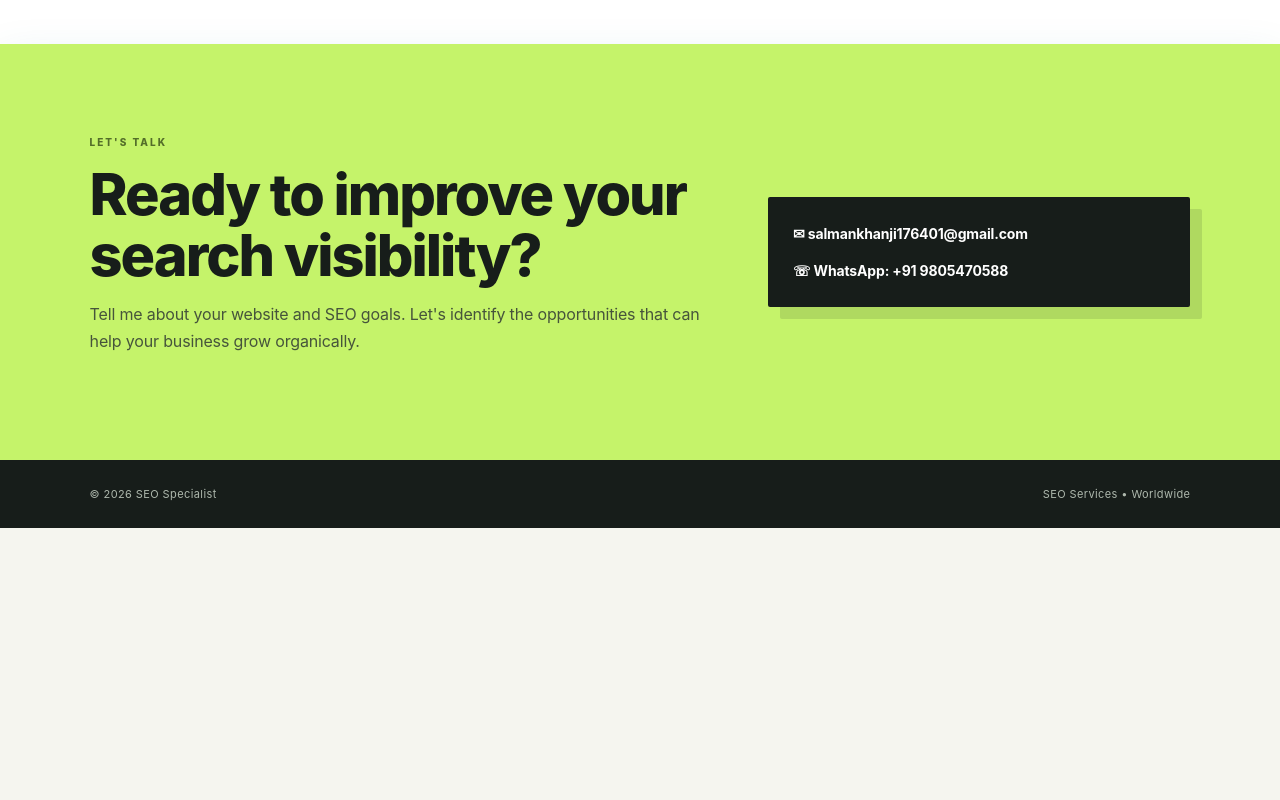
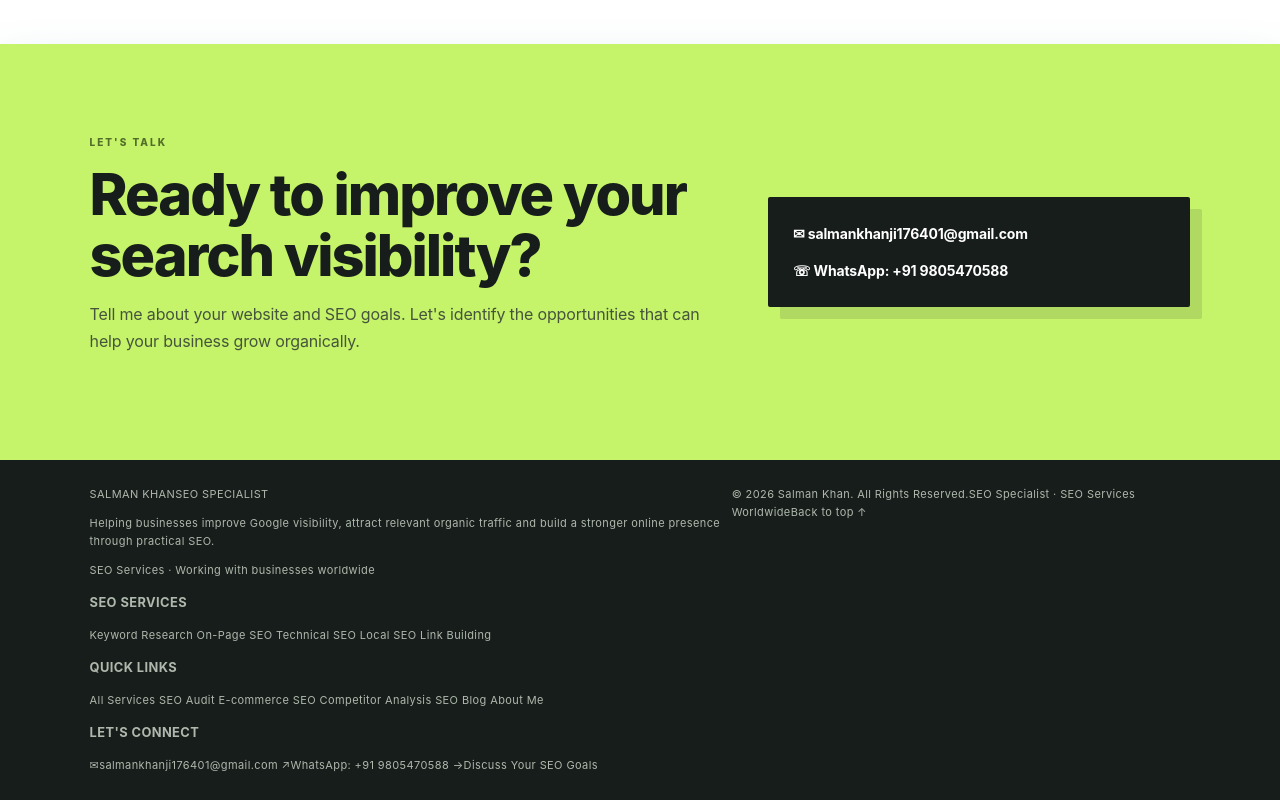
Before and after one commit to mushtaqwork7486-ai/seo-service-page, a plain HTML site: page index.html in a window 1280 px wide. Shown: the part 4079-4879 px from the top of the page. Before the commit the page ends 4607 px from the top, so only its background shows below. Drawn offline with Linux system fonts and the light colour scheme.

Commit message:
Upgrade website footer with service navigation and contact details

```diff
--- a/index.html
+++ b/index.html
@@ -163,6 +163,38 @@
 </section>
 </main>
 
-<footer><span>© 2026 SEO Specialist</span><span>SEO Services • Worldwide</span></footer>
+<footer class="site-footer">
+  <div class="footer-grid">
+    <div class="footer-brand">
+      <a class="footer-logo" href="/">SALMAN KHAN<span>SEO SPECIALIST</span></a>
+      <p>Helping businesses improve Google visibility, attract relevant organic traffic and build a stronger online presence through practical SEO.</p>
+      <p class="footer-location">SEO Services · Working with businesses worldwide</p>
+    </div>
+    <div class="footer-column">
+      <h3>SEO SERVICES</h3>
+      <a href="/keyword-research-services/">Keyword Research</a>
+      <a href="/on-page-seo-services/">On-Page SEO</a>
+      <a href="/technical-seo-services/">Technical SEO</a>
+      <a href="/local-seo-services/">Local SEO</a>
+      <a href="/link-building-services/">Link Building</a>
+    </div>
+    <div class="footer-column">
+      <h3>QUICK LINKS</h3>
+      <a href="/services/">All Services</a>
+      <a href="/seo-audit-services/">SEO Audit</a>
+      <a href="/ecommerce-seo-services/">E-commerce SEO</a>
+      <a href="/competitor-analysis-services/">Competitor Analysis</a>
+      <a href="/blog/">SEO Blog</a>
+      <a href="/about/">About Me</a>
+    </div>
+    <div class="footer-column footer-contact">
+      <h3>LET'S CONNECT</h3>
+      <a href="mailto:salmankhanji176401@gmail.com"><span class="footer-icon">✉</span>salmankhanji176401@gmail.com</a>
+      <a href="https://wa.me/919805470588" target="_blank" rel="noopener"><span class="footer-icon">↗</span>WhatsApp: +91 9805470588</a>
+      <a href="/#contact"><span class="footer-icon">→</span>Discuss Your SEO Goals</a>
+    </div>
+  </div>
+  <div class="footer-bottom"><span>© 2026 Salman Khan. All Rights Reserved.</span><span>SEO Specialist · SEO Services Worldwide</span><a href="/">Back to top ↑</a></div>
+</footer>
 </body>
 </html>
```
